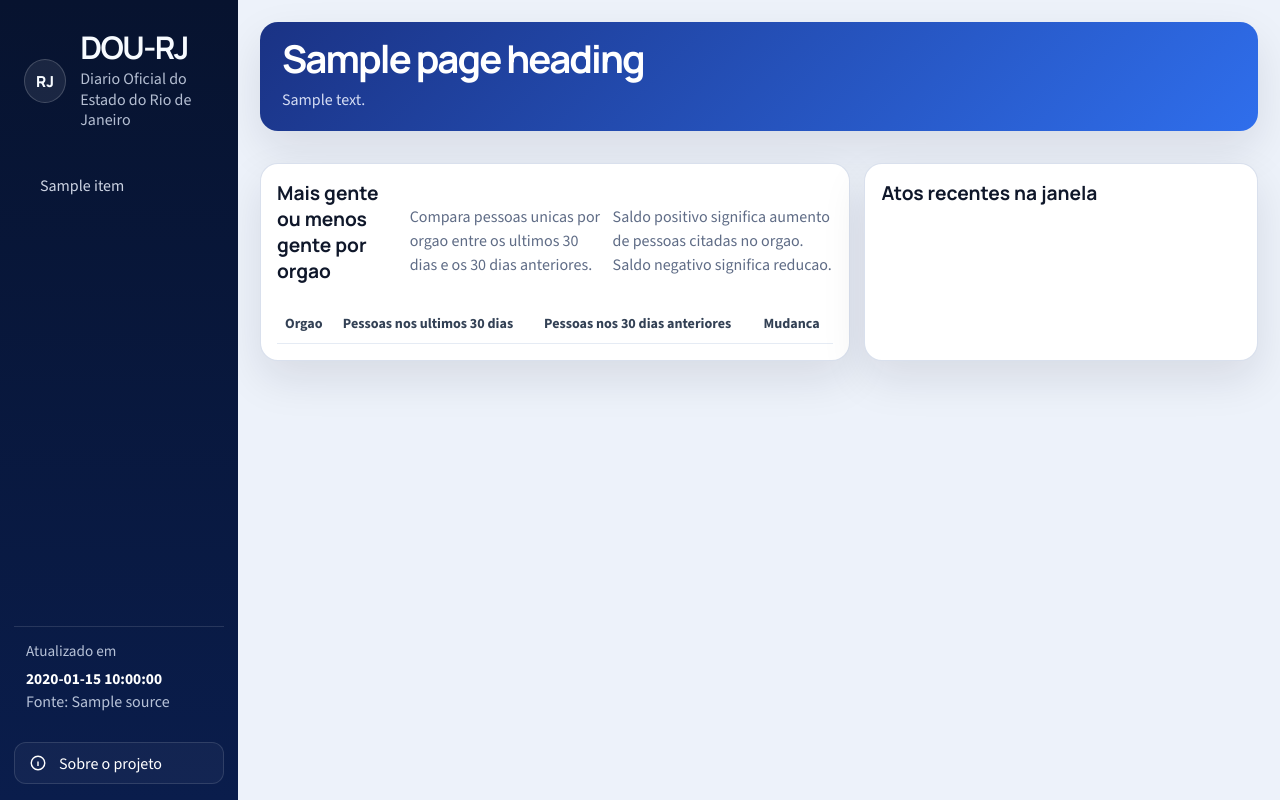
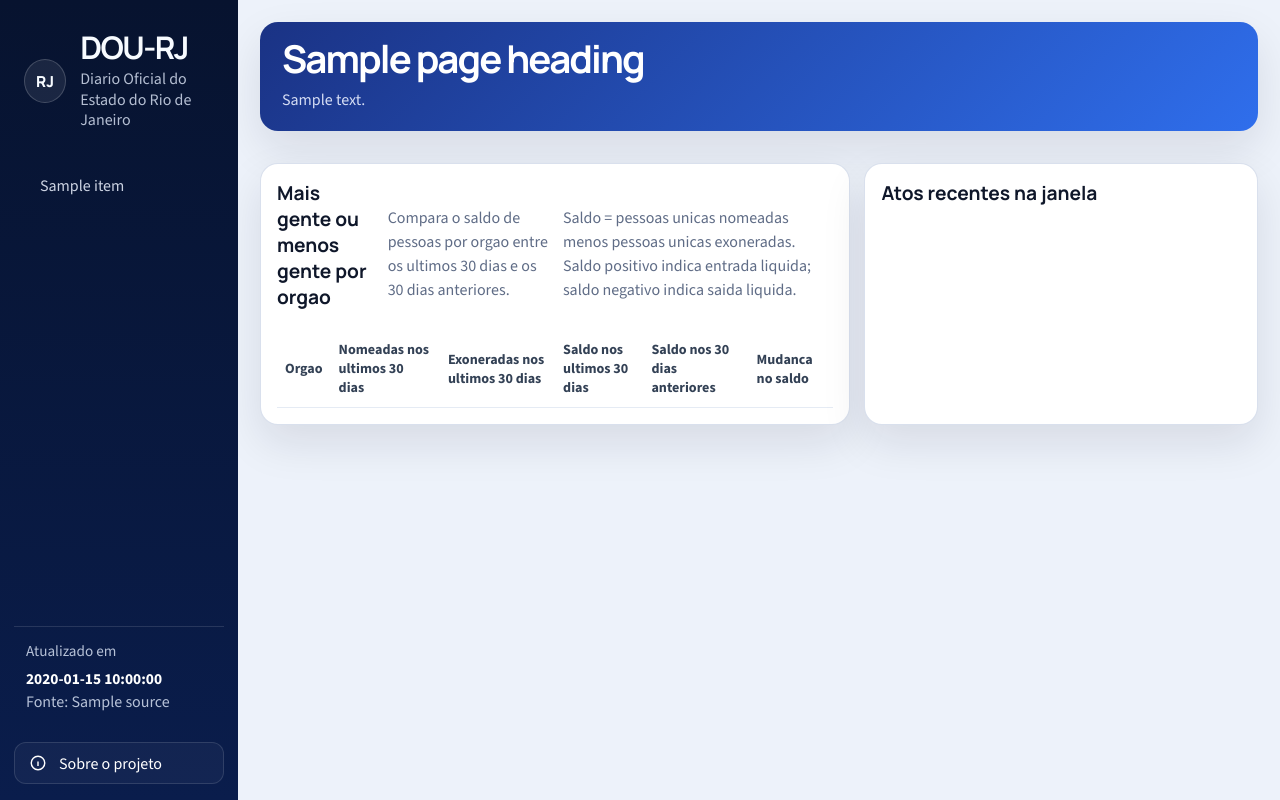
Before and after one commit to 0rakul0/dash_temporal, a Python web app: template templates/alertas.html in a window 1280 px wide. Run offline with Jinja, Linux system fonts and the light colour scheme; the template is opened without the code that fills it: most values are stand-ins (such as "Sample title", 1, 10 or a date in 2020); lists and menus that the app fills with data are empty.

Commit message:
att alertas

```diff
--- a/static/js/page-data.js
+++ b/static/js/page-data.js
@@ -164,20 +164,24 @@ function renderAlertasPage(payload) {
     host.innerHTML = (payload.alert_rows || [])
       .map(
         (row) => {
-          const variation = parseInt(row.variacao, 10) || 0;
-          let variationLabel = "Sem mudanca no volume de pessoas";
-          if (variation > 0) {
-            variationLabel = `Aumento de ${variation} pessoa${variation === 1 ? "" : "s"}`;
-          } else if (variation < 0) {
-            const decrease = Math.abs(variation);
-            variationLabel = `Reducao de ${decrease} pessoa${decrease === 1 ? "" : "s"}`;
+          const recentBalance = parseInt(row.saldo_recente, 10) || 0;
+          const previousBalance = parseInt(row.saldo_anterior, 10) || 0;
+          const balanceChange = parseInt(row.variacao_saldo, 10) || 0;
+          const formatSignedNumber = (value) => (value > 0 ? `+${value}` : String(value));
+          let changeLabel = "Sem mudanca no saldo";
+          if (balanceChange > 0) {
+            changeLabel = `Saldo melhorou em ${balanceChange}`;
+          } else if (balanceChange < 0) {
+            changeLabel = `Saldo piorou em ${Math.abs(balanceChange)}`;
           }
           return `
           <tr>
             <td>${escapeHtml(row.orgao)}</td>
-            <td>${escapeHtml(String(parseInt(row.recentes, 10) || 0))}</td>
-            <td>${escapeHtml(String(parseInt(row.anteriores, 10) || 0))}</td>
-            <td>${escapeHtml(variationLabel)}</td>
+            <td>${escapeHtml(String(parseInt(row.nomeacoes_recentes, 10) || 0))}</td>
+            <td>${escapeHtml(String(parseInt(row.exoneracoes_recentes, 10) || 0))}</td>
+            <td>${escapeHtml(formatSignedNumber(recentBalance))}</td>
+            <td>${escapeHtml(formatSignedNumber(previousBalance))}</td>
+            <td>${escapeHtml(changeLabel)}</td>
           </tr>
         `;
         },
--- a/templates/alertas.html
+++ b/templates/alertas.html
@@ -14,17 +14,19 @@
     <article class="panel">
       <div class="panel-header">
         <h2>Mais gente ou menos gente por orgao</h2>
-        <p class="panel-lead">Compara pessoas unicas por orgao entre os ultimos 30 dias e os 30 dias anteriores.</p>
-        <p class="panel-lead">Saldo positivo significa aumento de pessoas citadas no orgao. Saldo negativo significa reducao.</p>
+        <p class="panel-lead">Compara o saldo de pessoas por orgao entre os ultimos 30 dias e os 30 dias anteriores.</p>
+        <p class="panel-lead">Saldo = pessoas unicas nomeadas menos pessoas unicas exoneradas. Saldo positivo indica entrada liquida; saldo negativo indica saida liquida.</p>
       </div>
       <div class="table-wrapper">
         <table>
           <thead>
             <tr>
               <th>Orgao</th>
-              <th>Pessoas nos ultimos 30 dias</th>
-              <th>Pessoas nos 30 dias anteriores</th>
-              <th>Mudanca</th>
+              <th>Nomeadas nos ultimos 30 dias</th>
+              <th>Exoneradas nos ultimos 30 dias</th>
+              <th>Saldo nos ultimos 30 dias</th>
+              <th>Saldo nos 30 dias anteriores</th>
+              <th>Mudanca no saldo</th>
             </tr>
           </thead>
           <tbody id="alert-body"></tbody>
```
Also changed, not shown: app.py (+47 -9 lines).
